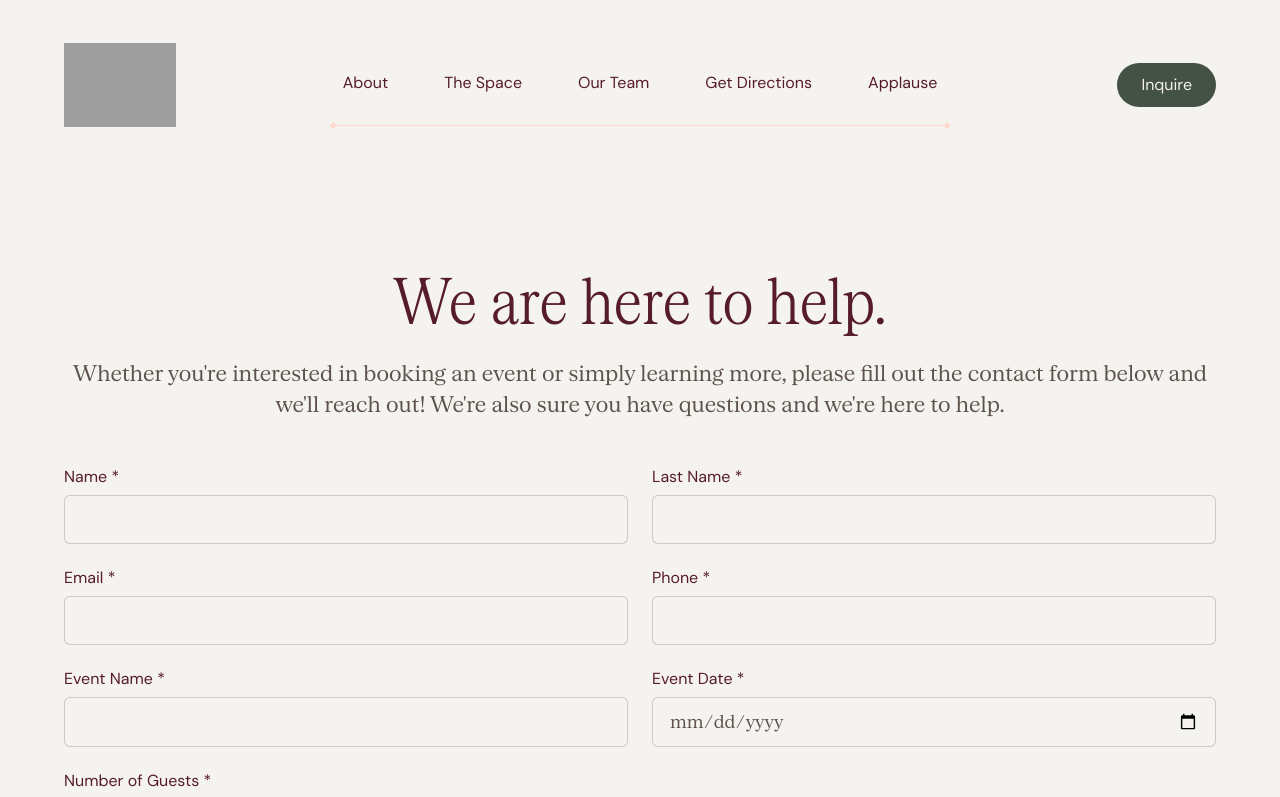
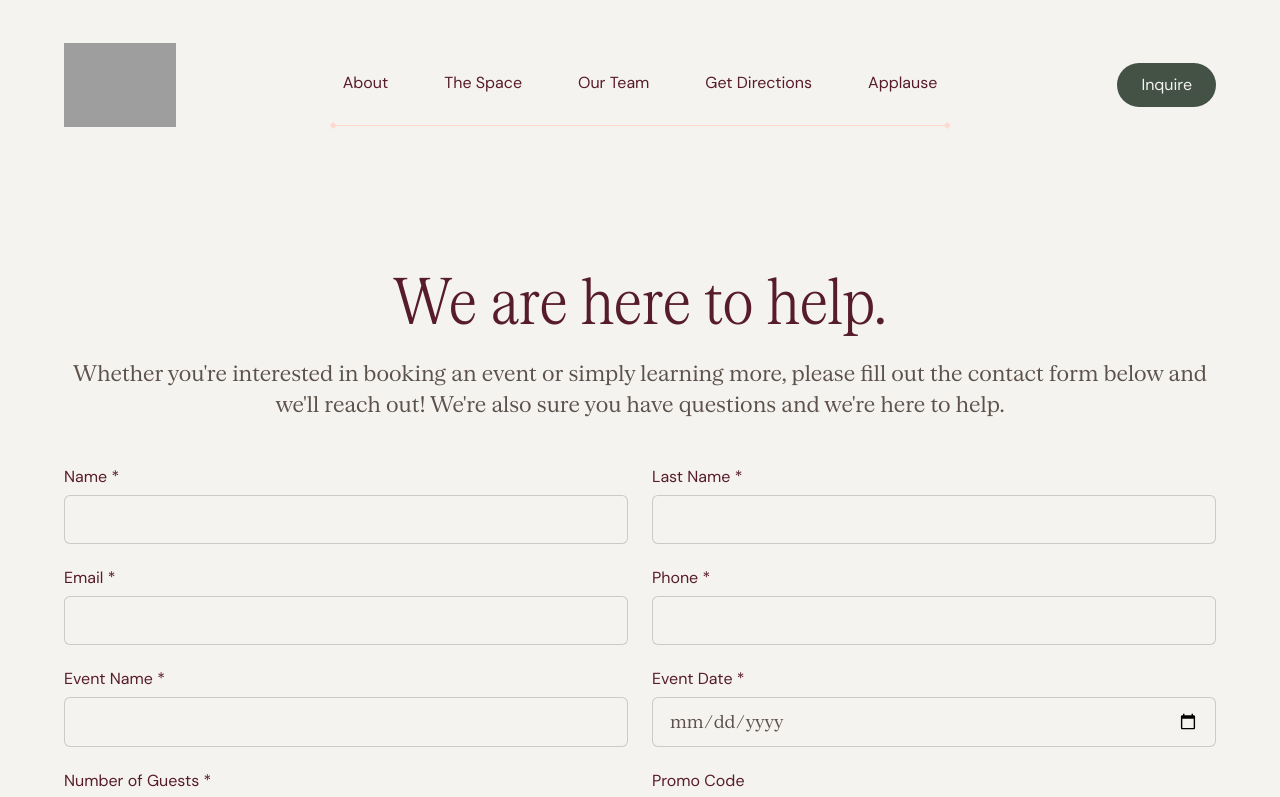
Before and after one commit to AndreasPapaz/ThePoppyEstate-core, a Next.js app: page /contact in a window 1280 px wide. Shown: the top 797 px of the page. Built offline with nearby package versions, Linux system fonts and the light colour scheme; grey boxes are pictures that could not be loaded.

Commit message:
promo form

```diff
--- a/src/app/contact/actions.ts
+++ b/src/app/contact/actions.ts
@@ -40,6 +40,7 @@ function venueNotificationHtml(data: InquiryInput): string {
     ["Event Name", data.eventName],
     ["Event Date", formatEventDate(data.eventDate)],
     ["Number of Guests", data.guestCount],
+    ["Promo Code", data.promoCode],
     ["How they heard about us", data.hearAboutUs],
     ["Message", data.message],
   ];
@@ -58,6 +59,7 @@ function guestConfirmationHtml(data: InquiryInput): string {
     <p><strong>Event Name:</strong> ${data.eventName || "—"}</p>
     <p><strong>Event Date:</strong> ${data.eventDate ? formatEventDate(data.eventDate) : "—"}</p>
     <p><strong>Number of Guests:</strong> ${data.guestCount || "—"}</p>
+    ${data.promoCode ? `<p><strong>Promo Code:</strong> ${data.promoCode}</p>` : ""}
     <p><strong>Message:</strong> ${data.message || "—"}</p>
     <p>Talk soon,<br />The Poppy Estate</p>
   `;
--- a/src/app/contact/schema.ts
+++ b/src/app/contact/schema.ts
@@ -19,6 +19,7 @@ export const inquirySchema = z.object({
   eventName: z.string().trim().min(1, "Event name is required."),
   eventDate: z.string().trim().min(1, "Event date is required."),
   guestCount: z.string().trim().min(1, "Number of guests is required."),
+  promoCode: z.string().trim().optional(),
   message: z.string().trim().min(1, "Message is required."),
   hearAboutUs: z.enum(hearAboutUsOptions, {
     message: "Please select how you heard about us.",
--- a/src/components/ContactView.tsx
+++ b/src/components/ContactView.tsx
@@ -72,6 +72,7 @@ export function ContactView() {
               required
               error={fieldErrors?.guestCount}
             />
+            <Field label="Promo Code" name="promoCode" error={fieldErrors?.promoCode} />
 
             <div className="md:col-span-2">
               <label htmlFor="message" className="block text-label-medium font-dm-sans text-burgundy mb-2">
--- a/src/content/home.ts
+++ b/src/content/home.ts
@@ -131,7 +131,7 @@ export const home: HomeContent = {
         "Lounge space",
         "Grand marble bar",
         "Private bridal suite featuring an antique wood and marble 3 chair barber shop cabinet imported from Italy for entire bridal party to get ready together",
-        "Private groom suite featuring tv, whiskey bar and vintage games",
+        "Private groom suite featuring tv, whiskey bar, and vintage games",
         "Wifi",
         "Coat check",
         "Elevator use",
```
